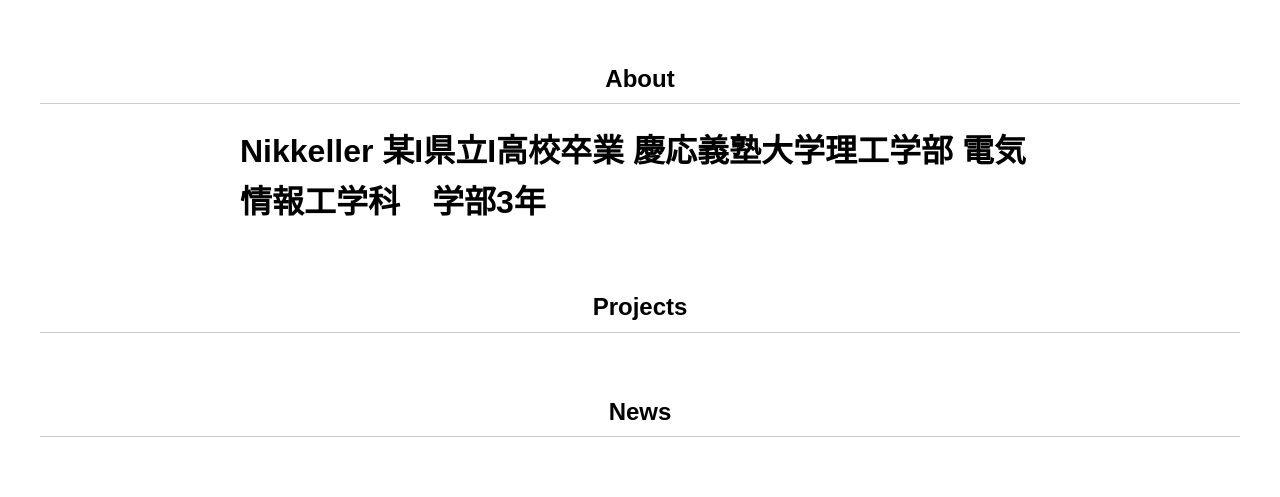
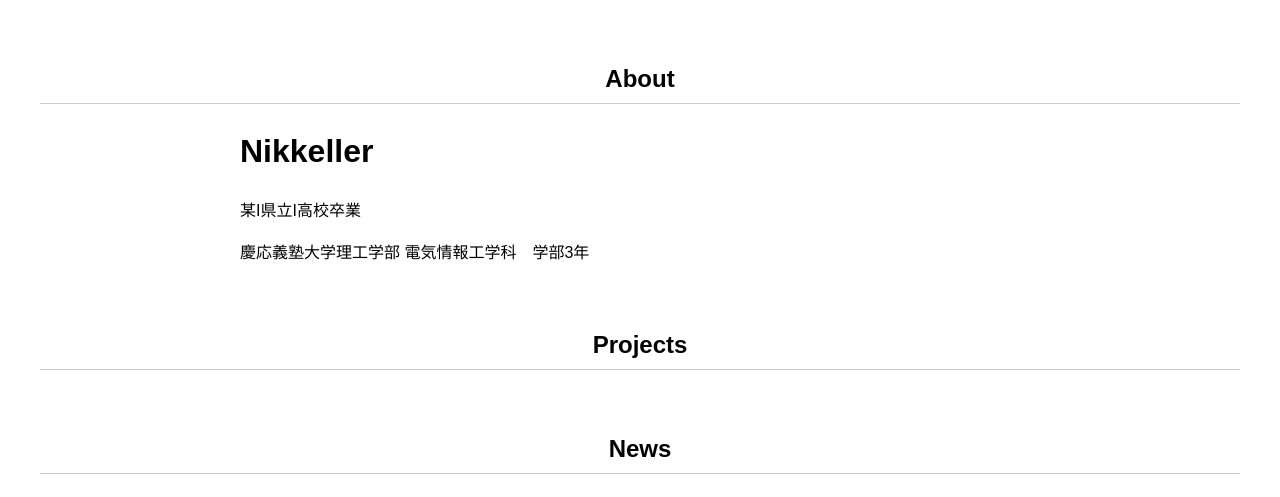
Before and after one commit to nikkeller/nikkeller.github.io, a plain HTML site: page index.html in a window 1280 px wide. Drawn offline with Linux system fonts and the light colour scheme.

Commit message:
Update index.html

```diff
--- a/index.html
+++ b/index.html
@@ -28,10 +28,11 @@
   <div class="section-content">
     <h1>
       Nikkeller
-      某I県立I高校卒業
-      慶応義塾大学理工学部 電気情報工学科　学部3年
+    </h1>
+    <p>某I県立I高校卒業</p>
+    <p>慶応義塾大学理工学部 電気情報工学科　学部3年</p>
 
-    </h1>
+
   </div>
 
   <h2>Projects</h2>
```
